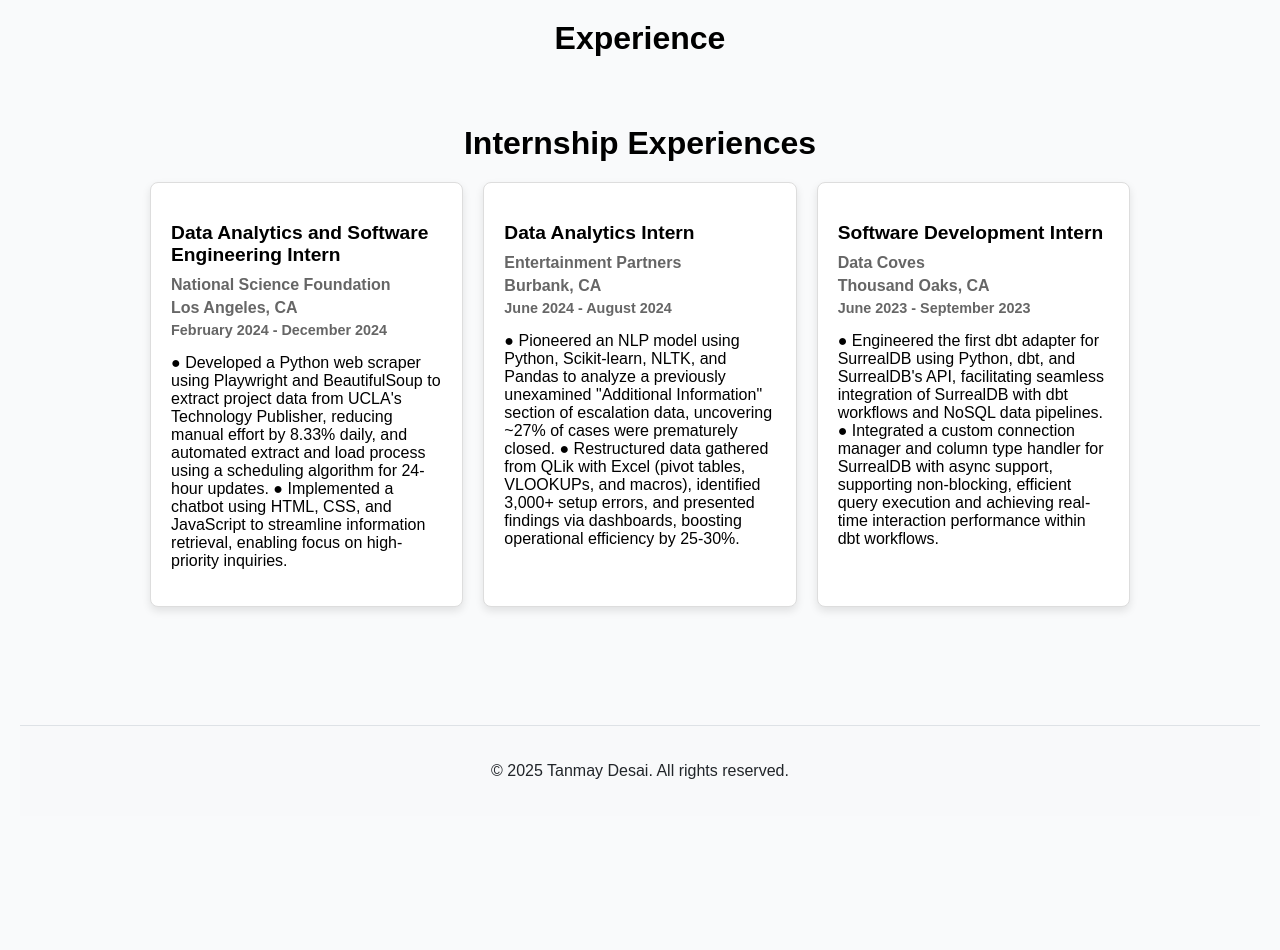
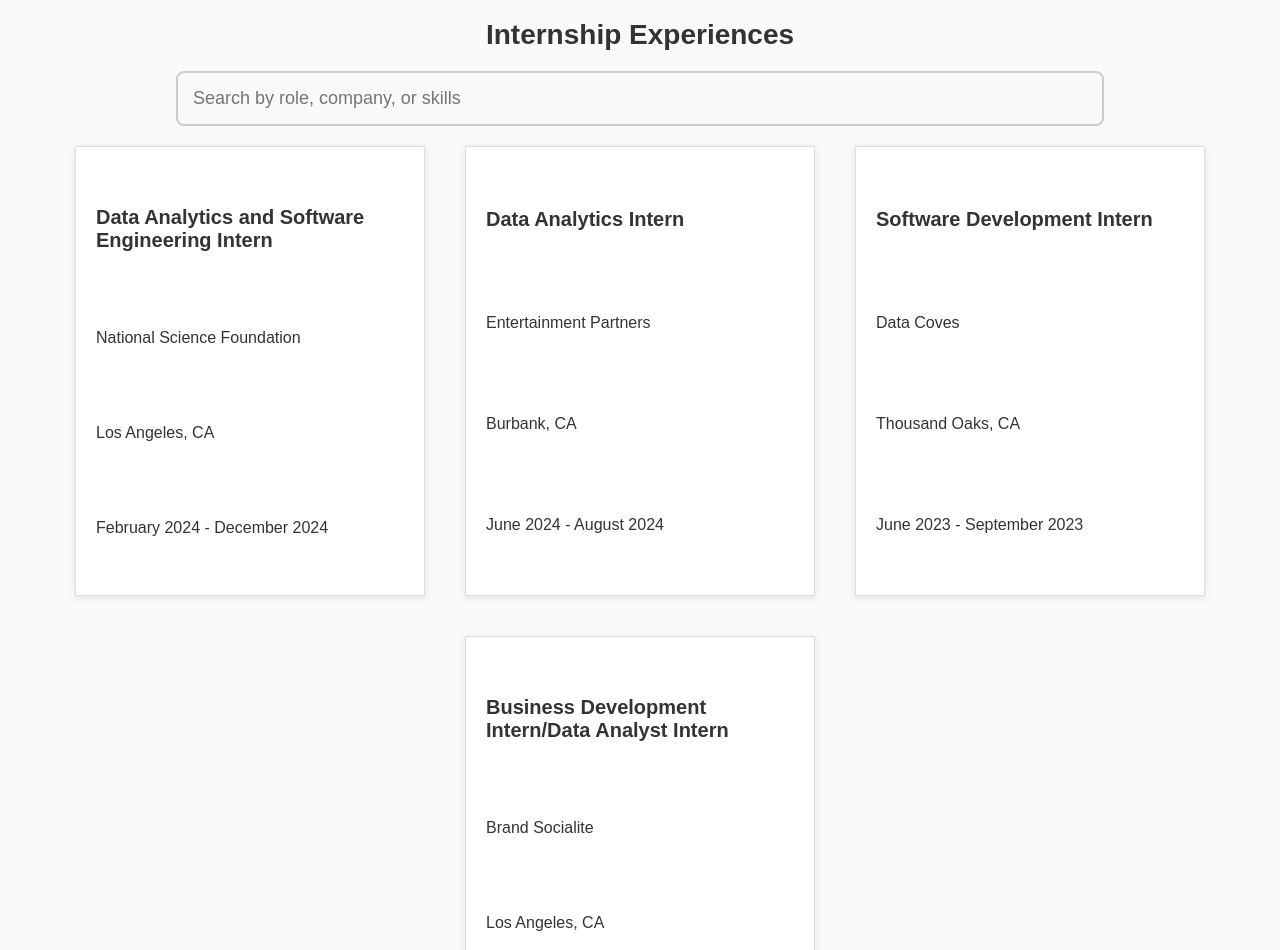
Before and after one commit to TanmayJDesai/MyWebsite, a React (Create React App) app: page /experience in a window 1280 px wide. Shown: the part 182-1132 px from the top of the page. Before the commit the page ends 998 px from the top, so only its background shows below. Built offline with nearby package versions, Linux system fonts and the light colour scheme.

Commit message:
experience section basically done

```diff
--- a/src/components/Experience/Experience.css
+++ b/src/components/Experience/Experience.css
@@ -1,106 +1,33 @@
-.experiences-container {
-    padding: 20px;
+/* General Reset */
+* {
+    margin: 0;
+    padding: 0;
+    box-sizing: border-box;
+    font-family: Arial, sans-serif;
 }
 
-  h2 {
-    font-size: 2rem;
-    margin-bottom: 20px;
-    text-align: center;
+/* Body Styles */
+body {
+    display: flex;
+    flex-direction: column;
+    min-height: 100vh; /* Ensure body takes the full height */
+    background-color: #f4f4f4;
+    color: #333;
+    transition: background-color 0.3s ease, color 0.3s ease;
 }
 
-  .cards {
-    display: flex;
-    flex-wrap: wrap;
-    gap: 20px;
-    justify-content: center;
-  }
-
-  .experience-card {
-    background-color: #fff;
-    border: 1px solid #ddd;
-    padding: 20px;
-    width: calc(33.33% - 20px);
-    box-sizing: border-box;
-    border-radius: 8px;
-    box-shadow: 0 2px 4px rgba(0, 0, 0, 0.1);
-    transition: transform 0.3s ease, box-shadow 0.3s ease;
-  }
-
-  .experience-card:hover {
-    transform: translateY(-10px);
-    box-shadow: 0 6px 12px rgba(0, 0, 0, 0.2);
-  }
-
-  .experience-card h3 {
-    font-size: 1.5rem;
-    margin-bottom: 10px;
-  }
-
-  .company, .location, .dates {
-    font-weight: bold;
-    margin: 5px 0;
-  }
-
-  .dates {
-    font-size: 0.9rem;
-    color: #888;
-  }
-
-  .description {
-    margin-top: 10px;
-    color: #555;
-  }
-
-  @media (max-width: 768px) {
-    .experience-card {
-      width: calc(50% - 20px);
-    }
-  }
-
-  @media (max-width: 480px) {
-    .experience-card {
-      width: 100%;
-    }
-  }
-  footer {
-    text-align: center;
-    padding: 20px;
-    background-color: #f5f5f5;
-    margin-top: 30px;
-  }
-
-  .dark-mode {
+/* Dark Mode */
+body.dark-mode {
     background-color: #121212;
-    color: #ffffff;
-  }
-
-  .dark-mode .navigation {
-    background-color: #333;
-  }
-
-  .dark-mode .nav-link {
     color: #fff;
 }
 
-  .dark-mode .experience-card {
-    background-color: #333;
-    color: #fff;
-  }
-
-  .dark-mode .footer {
-    background-color: #333;
-    color: #fff;
-  }
-
-  .container {
-    font-family: 'Arial', sans-serif;
-    padding: 0 20px;
-  }
-
+/* Navigation Styles */
 .navigation {
-    background-color: #f5f5f5;
-    padding: 15px 0;
-    margin-bottom: 30px;
+    background-color: #fff;
+    padding: 10px 20px;
+    border-bottom: 2px solid #ddd;
+    box-shadow: 0 2px 10px rgba(0, 0, 0, 0.1);
 }
 
 .nav-content {
@@ -115,62 +42,276 @@
 }
 
 .nav-link {
+    text-decoration: none;
     color: #333;
-    text-decoration: none;
-    font-weight: bold;
+    font-size: 16px;
     display: flex;
     align-items: center;
+    gap: 8px;
+}
+
+.nav-link:hover {
+    color: #007bff;
 }
 
 .nav-icon {
-    margin-right: 8px;
+    width: 20px;
+    height: 20px;
 }
 
+/* Theme Toggle Button */
 .theme-toggle {
     background: none;
     border: none;
     cursor: pointer;
+    padding: 5px;
 }
 
 .theme-icon {
-    width: 20px;
-    height: 20px;
+    width: 24px;
+    height: 24px;
 }
 
+/* Main Content */
 .main-content {
-    margin-bottom: 50px;
+    padding: 40px 20px;
+    flex-grow: 1; /* Allow the content to take up available space */
 }
 
+/* Center h1 */
 h1 {
-    font-size: 2rem;
-    text-align: center;
-    margin-top: 30px;
+    font-size: 48px;
+    font-weight: bold;
+    text-align: center; /* Centered */
+    margin-bottom: 20px;
 }
 
-  .experiences-container {
-    max-width: 1000px;
-    margin: 0 auto;
+/* Light Mode: h1 Color */
+body:not(.dark-mode) h1 {
+    color: #333; /* Dark gray */
 }
 
+/* Dark Mode: h1 Color */
+body.dark-mode h1 {
+    color: #fff; /* White */
+}
+
+/* Center h2 */
+h2 {
+    font-size: 28px;
+    color: #555;
+    margin-bottom: 20px;
+    text-align: center; /* Centered */
+}
+
+/* Light Mode: h2, h3 Color */
+body:not(.dark-mode) h2,
+body:not(.dark-mode) h3 {
+    color: #333; /* Dark gray */
+}
+
+/* Dark Mode: h2, h3 Color */
+body.dark-mode h2,
+body.dark-mode h3 {
+    color: #fff; /* White */
+}
+
+/* h3 Styles */
+h3 {
+    font-size: 20px;
+    font-weight: bold;
+}
+
+/* Light Mode: Role Color */
+body:not(.dark-mode) h3 {
+    color: #333; /* Dark gray */
+}
+
+/* Dark Mode: Role Color */
+body.dark-mode h3 {
+    color: #fff; /* White */
+}
+
+/* Center Experience Sections */
+.experiences-container {
+    display: flex;
+    flex-direction: column;
+    align-items: center; /* Center content horizontally */
+    justify-content: center; /* Center content vertically */
+    gap: 30px;
+}
+
+/* Card Layout */
 .cards {
     display: flex;
-    gap: 20px;
+    flex-wrap: wrap;
+    gap: 40px; /* More space between cards */
+    justify-content: center; /* Center cards horizontally */
 }
 
 .experience-card {
-    border: 1px solid #ddd;
-    padding: 20px;
-    border-radius: 8px;
-    background-color: #fff;
-    box-shadow: 0 4px 8px rgba(0, 0, 0, 0.1);
+    width: 350px; /* Increased size */
+    height: 450px; /* Increased size */
+    perspective: 1000px;
 }
 
-  .experience-card h3 {
-    font-size: 1.2rem;
-    font-weight: bold;
+.card-inner {
+    width: 100%;
+    height: 100%;
+    transition: transform 0.5s;
+    transform-style: preserve-3d;
+    position: relative;
 }
 
-  .company, .location, .dates {
-    color: #666;
-    margin: 5px 0;
+.card-inner.flipped {
+    transform: rotateY(180deg);
 }
+
+.card-front, .card-back {
+    width: 100%;
+    height: 100%;
+    backface-visibility: hidden;
+    position: absolute;
+    top: 0;
+    left: 0;
+    padding: 20px;
+    display: flex;
+    flex-direction: column;
+    justify-content: space-around;
+}
+
+.card-front {
+    background-color: #fff;
+    border: 1px solid #ddd;
+    box-shadow: 0 2px 8px rgba(0, 0, 0, 0.1);
+}
+
+.card-back {
+    background-color: #f1f1f1;
+    border: 1px solid #ddd;
+    box-shadow: 0 2px 8px rgba(0, 0, 0, 0.1);
+    transform: rotateY(180deg);
+}
+
+/* Light Mode: Company, Location, Dates, and Description */
+.company, .location, .dates, .description {
+    color: #333;
+}
+
+.description {
+    font-size: 18px;
+    line-height: 1.5;
+}
+
+/* Dark Mode: Company, Location, Dates, and Description */
+body.dark-mode .company,
+body.dark-mode .location,
+body.dark-mode .dates,
+body.dark-mode .description {
+    color: #fff;
+}
+
+/* Footer Styles */
+.footer {
+    background-color: #f1f1f1;
+    padding: 20px;
+    text-align: center;
+    font-size: 14px;
+    color: #555;
+    border-top: 1px solid #ddd;
+    margin-top: auto; /* Pushes footer to the bottom */
+}
+
+.footer p {
+    margin: 0;
+}
+
+/* Light Mode: Footer Text Color */
+body:not(.dark-mode) .footer p {
+    color: #333; /* Dark gray */
+}
+
+/* Dark Mode: Footer Text Color */
+body.dark-mode .footer p {
+    color: #fff; /* White */
+}
+
+/* Dark Mode Styling for Cards */
+body.dark-mode .card-front {
+    background-color: #2c2c2c;
+    color: #fff;
+    border-color: #444;
+}
+
+body.dark-mode .card-back {
+    background-color: #121212;
+    color: #fff;
+    border-color: #444;
+}
+
+/* Responsive Design */
+@media (max-width: 768px) {
+    .cards {
+        flex-direction: column;
+        align-items: center;
+    }
+
+    .experience-card {
+        width: 100%;
+        max-width: 350px;
+    }
+
+    .nav-links {
+        flex-direction: column;
+        align-items: flex-start;
+    }
+
+    .theme-toggle {
+        margin-left: auto;
+    }
+}
+
+/* Add full-width styling for the search bar */
+.search-bar {
+    width: 100%;
+    margin: 20px 0;
+    text-align: center;
+}
+
+.search-bar input {
+    width: 80%; /* Adjust to your preference for the width */
+    padding: 15px;
+    font-size: 18px;
+    border: 2px solid #ccc;
+    border-radius: 8px;
+    background-color: #f9f9f9;
+    outline: none;
+    transition: border 0.3s ease;
+}
+
+/* Light Mode Search Bar */
+body:not(.dark-mode) .search-bar input {
+    background-color: #f9f9f9;
+    border-color: #ccc;
+    color: #333;
+}
+
+/* Dark Mode Search Bar */
+body.dark-mode .search-bar input {
+    background-color: #333;
+    border-color: #555;
+    color: #fff;
+}
+
+.search-bar input:focus {
+    border-color: #5a67d8; /* Add some focus styling for better user experience */
+}
+
+.experience-card {
+    cursor: pointer;
+    transition: transform 0.2s ease-in-out;
+}
+
+.experience-card:hover {
+    transform: scale(1.02);
+}
--- a/src/components/Experience/Experience.js
+++ b/src/components/Experience/Experience.js
@@ -1,10 +1,14 @@
 import React, { useState } from 'react';
 import { Link } from 'react-router-dom';
 import { Code, Briefcase, Users, Sun, Moon } from 'lucide-react';
+import { SiGmail, SiInstagram, SiLinkedin, SiGithub } from 'react-icons/si';
+
 import './Experience.css';
 
 const Experiences = () => {
   const [isDarkMode, setIsDarkMode] = useState(false);
+  const [flippedIndexes, setFlippedIndexes] = useState([]);
+  const [searchQuery, setSearchQuery] = useState('');
 
   // Function to toggle the dark/light theme
   const toggleTheme = () => {
@@ -18,37 +22,90 @@
       role: "Data Analytics and Software Engineering Intern",
       dates: "February 2024 - December 2024",
       location: "Los Angeles, CA",
-      description: `
+      descriptionLight: `
         ● Developed a Python web scraper using Playwright and BeautifulSoup to extract project data from UCLA's Technology Publisher,
         reducing manual effort by 8.33% daily, and automated extract and load process using a scheduling algorithm for 24-hour updates.
         ● Implemented a chatbot using HTML, CSS, and JavaScript to streamline information retrieval, enabling focus on high-priority inquiries.
-      `
+      `,
+      descriptionDark: `
+      ● Developed a Python web scraper using Playwright and BeautifulSoup to extract project data from UCLA's Technology Publisher,
+      reducing manual effort by 8.33% daily, and automated extract and load process using a scheduling algorithm for 24-hour updates.
+      ● Implemented a chatbot using HTML, CSS, and JavaScript to streamline information retrieval, enabling focus on high-priority inquiries.
+    `,
     },
     {
       company: "Entertainment Partners",
       role: "Data Analytics Intern",
       dates: "June 2024 - August 2024",
       location: "Burbank, CA",
-      description: `
+      descriptionLight: `
         ● Pioneered an NLP model using Python, Scikit-learn, NLTK, and Pandas to analyze a previously unexamined "Additional Information"
         section of escalation data, uncovering ~27% of cases were prematurely closed.
         ● Restructured data gathered from QLik with Excel (pivot tables, VLOOKUPs, and macros), identified 3,000+ setup errors, and
         presented findings via dashboards, boosting operational efficiency by 25-30%.
-      `
+      `,
+      descriptionDark: `
+      ● Pioneered an NLP model using Python, Scikit-learn, NLTK, and Pandas to analyze a previously unexamined "Additional Information"
+      section of escalation data, uncovering ~27% of cases were prematurely closed.
+      ● Integrated a custom connection manager and column type handler for SurrealDB with async support, supporting non-blocking,
+      efficient query execution and achieving real-time interaction performance within dbt workflows.
+    `,
     },
     {
       company: "Data Coves",
       role: "Software Development Intern",
       dates: "June 2023 - September 2023",
       location: "Thousand Oaks, CA",
-      description: `
+      descriptionLight: `
         ● Engineered the first dbt adapter for SurrealDB using Python, dbt, and SurrealDB's API, facilitating seamless integration of SurrealDB
         with dbt workflows and NoSQL data pipelines.
         ● Integrated a custom connection manager and column type handler for SurrealDB with async support, supporting non-blocking,
         efficient query execution and achieving real-time interaction performance within dbt workflows.
-      `
-    }
+      `,
+      descriptionDark: `
+      ● Engineered the first dbt adapter for SurrealDB using Python, dbt, and SurrealDB's API, facilitating seamless integration of SurrealDB
+      with dbt workflows and NoSQL data pipelines.
+      ● Integrated a custom connection manager and column type handler for SurrealDB with async support, supporting non-blocking,
+      efficient query execution and achieving real-time interaction performance within dbt workflows.
+    `,
+    },
+    {
+      company: "Brand Socialite",
+      role: "Business Development Intern/Data Analyst Intern",
+      dates: "June 2022 - September 2022",
+      location: "Los Angeles, CA",
+      descriptionLight:
+          `● Created a highly effective customer and agency prospecting strategy in close collaboration with the founder, resulting in an increase in new
+          business acquisition, and a robust pipeline of 30+ potential customers.
+          ● Formulated an end-to-end Python program from scratch to automate a time-consuming client research pipeline, resulting in a 3-day reduction in
+          overall processing time.`,
+      descriptionDark:
+          `● Created a highly effective customer and agency prospecting strategy in close collaboration with the founder, resulting in an increase in new
+          business acquisition, and a robust pipeline of 30+ potential customers.
+          ● Formulated an end-to-end Python program from scratch to automate a time-consuming client research pipeline, resulting in a 3-day reduction in
+          overall processing time.`,
+    },
   ];
+
+  // Function to handle card flip
+  const handleCardClick = (index) => {
+    setFlippedIndexes((prevState) =>
+      prevState.includes(index)
+        ? prevState.filter((i) => i !== index)
+        : [...prevState, index]
+    );
+  };
+
+  // Filter experiences based on search query
+  const filteredExperiences = experiences.filter((exp) => {
+    const searchText = searchQuery.toLowerCase();
+    return (
+      exp.role.toLowerCase().includes(searchText) ||
+      exp.company.toLowerCase().includes(searchText) ||
+      exp.descriptionLight.toLowerCase().includes(searchText) ||
+      exp.descriptionDark.toLowerCase().includes(searchText)
+    );
+  });
 
   return (
     <div className="container">
@@ -78,16 +135,42 @@
       {/* Experience Section */}
       <main className="main-content">
         <h1>Experience</h1>
+
+        {/* Update the order of elements */}
+        <h2>Internship Experiences</h2>
+
+        {/* Search Bar */}
+        <div className="search-bar">
+            <input
+            type="text"
+            placeholder="Search by role, company, or skills"
+            value={searchQuery}
+            onChange={(e) => setSearchQuery(e.target.value)}
+            autoFocus
+            />
+        </div>
+
         <div className="experiences-container">
-          <h2>Internship Experiences</h2>
             <div className="cards">
-            {experiences.map((exp, index) => (
-              <div className="experience-card" key={index}>
+            {filteredExperiences.map((exp, index) => (
+                <div
+                className="experience-card"
+                key={index}
+                onClick={() => handleCardClick(index)}
+                >
+                <div className={`card-inner ${flippedIndexes.includes(index) ? 'flipped' : ''}`}>
+                    <div className="card-front">
                     <h3>{exp.role}</h3>
                     <p className="company">{exp.company}</p>
                     <p className="location">{exp.location}</p>
                     <p className="dates">{exp.dates}</p>
-                <p>{exp.description}</p>
+                    </div>
+                    <div className="card-back">
+                    <p className="description">
+                        {isDarkMode ? exp.descriptionDark : exp.descriptionLight}
+                    </p>
+                    </div>
+                </div>
                 </div>
             ))}
             </div>
@@ -96,6 +179,28 @@
 
       {/* Footer */}
       <footer className="footer">
+        <div className="footer-icons">
+            <a href="mailto:desai.j.tanmay@gmail.com" target="_blank" rel="noopener noreferrer" className="footer-link">
+            <SiGmail className="footer-icon" />
+            <span>desai.j.tanmay@gmail.com</span>
+            </a>
+            <a href="tel:+18058716211" className="footer-link">
+            <span>📞</span>
+            <span>(805) 871-6211</span>
+            </a>
+            <a href="https://www.instagram.com/ta.anmay/" target="_blank" rel="noopener noreferrer" className="footer-link">
+            <SiInstagram className="footer-icon" />
+            <span>@ta.anmay</span>
+            </a>
+            <a href="https://www.linkedin.com/in/tanmaydesaij/" target="_blank" rel="noopener noreferrer" className="footer-link">
+            <SiLinkedin className="footer-icon" />
+            <span>LinkedIn</span>
+            </a>
+            <a href="https://github.com/TanmayJDesai" target="_blank" rel="noopener noreferrer" className="footer-link">
+            <SiGithub className="footer-icon" />
+            <span>GitHub</span>
+            </a>
+        </div>
         <p>© 2025 Tanmay Desai. All rights reserved.</p>
       </footer>
     </div>
```
Lines whose indentation alone changed are shown as unchanged.
